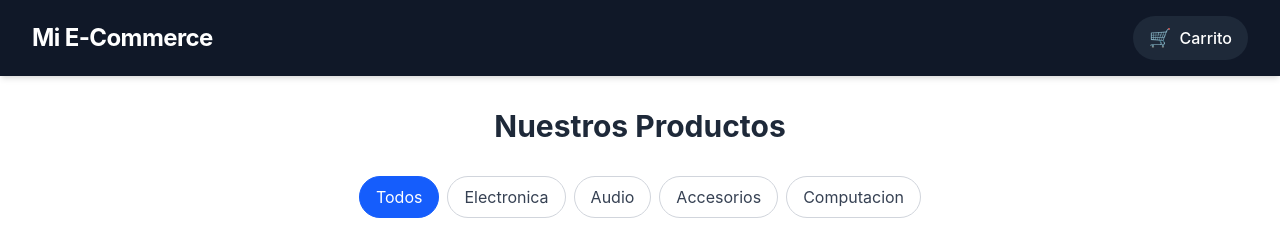
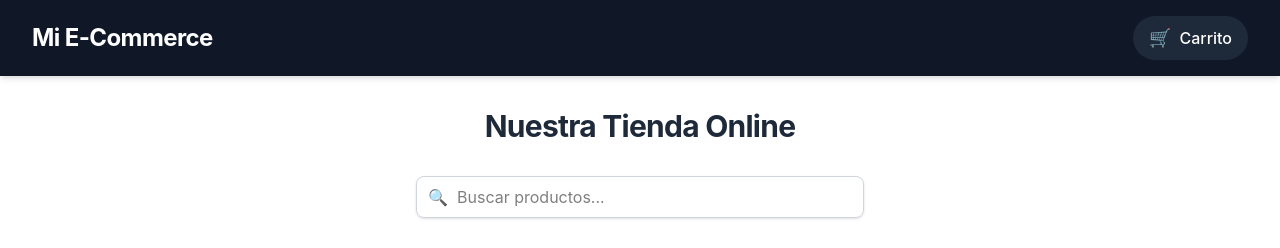
Before and after one commit to Alejandro-Murillo20/mi-ecommerce, a React (Vite) app: page / in a window 1280 px wide. Shown: the top 248 px of the page. Built offline with nearby package versions, Linux system fonts and the light colour scheme.

Commit message:
commit quince

```diff
--- /dev/null
+++ b/src/components/molecules/SearchBar.jsx
@@ -0,0 +1,24 @@
+// src/components/molecules/SearchBar.jsx
+import React from 'react';
+
+const SearchBar = ({ searchTerm, setSearchTerm }) => {
+  return (
+    <div className="max-w-md mx-auto mb-8">
+      <div className="relative">
+        {/* Icono de lupa (opcional) */}
+        <span className="absolute inset-y-0 left-0 flex items-center pl-3 text-gray-400">
+          🔍
+        </span>
+        <input
+          type="text"
+          placeholder="Buscar productos..."
+          className="w-full pl-10 pr-4 py-2 border border-gray-300 rounded-lg focus:outline-none focus:ring-2 focus:ring-blue-500 focus:border-transparent transition shadow-sm"
+          value={searchTerm}
+          onChange={(e) => setSearchTerm(e.target.value)}
+        />
+      </div>
+    </div>
+  );
+};
+
+export default SearchBar;
--- a/src/pages/Home.jsx
+++ b/src/pages/Home.jsx
@@ -3,32 +3,38 @@ import React, { useState } from 'react';
 import { products } from '../mockdata/products';
 import ProductCard from '../components/molecules/ProductCard';
 import CategoryFilters from '../components/molecules/CategoryFilters';
+import SearchBar from '../components/molecules/SearchBar'; // Importamos la búsqueda
 
 const Home = () => {
   const [category, setCategory] = useState('todos');
+  const [searchTerm, setSearchTerm] = useState(''); // Estado para el texto buscado
 
-  // 1. Extraemos las categorías únicas de nuestros productos
   const uniqueCategories = [...new Set(products.map(p => p.category))];
 
-  // 2. Filtramos la lista según la selección
-  const filteredProducts = category === 'todos'
-    ? products
-    : products.filter(p => p.category === category);
+  // FILTRADO DOBLE: Por categoría Y por nombre
+  const filteredProducts = products.filter((p) => {
+    const matchesCategory = category === 'todos' || p.category === category;
+    const matchesSearch = p.title.toLowerCase().includes(searchTerm.toLowerCase());
+    return matchesCategory && matchesSearch;
+  });
 
   return (
-    <div className="container mx-auto px-4">
-      <h1 className="text-3xl font-bold text-center my-8 text-gray-800">
-        Nuestros Productos
+    <div className="container mx-auto px-4 pb-12">
+      <h1 className="text-3xl font-bold text-center my-8 text-gray-800 tracking-tight">
+        Nuestra Tienda Online
       </h1>
 
-      {/* Pasamos la lógica al componente de filtros */}
+      {/* Barra de Búsqueda */}
+      <SearchBar searchTerm={searchTerm} setSearchTerm={setSearchTerm} />
+
+      {/* Filtros de Categoría */}
       <CategoryFilters
         categories={uniqueCategories}
         onSelectCategory={setCategory}
         activeCategory={category}
       />
 
-      {/* Lista de productos filtrada */}
+      {/* Resultados */}
       <div className="flex flex-wrap justify-center gap-6">
         {filteredProducts.map((producto) => (
           <ProductCard key={producto.id} product={producto} />
@@ -36,7 +42,15 @@ const Home = () => {
       </div>
 
       {filteredProducts.length === 0 && (
-        <p className="text-center text-gray-500 mt-10">No hay productos en esta categoría.</p>
+        <div className="text-center mt-12">
+          <p className="text-xl text-gray-500">No encontramos nada que coincida con "{searchTerm}"</p>
+          <button
+            onClick={() => {setSearchTerm(''); setCategory('todos');}}
+            className="text-blue-600 font-medium hover:underline mt-2"
+          >
+            Limpiar filtros
+          </button>
+        </div>
       )}
     </div>
   );
```
